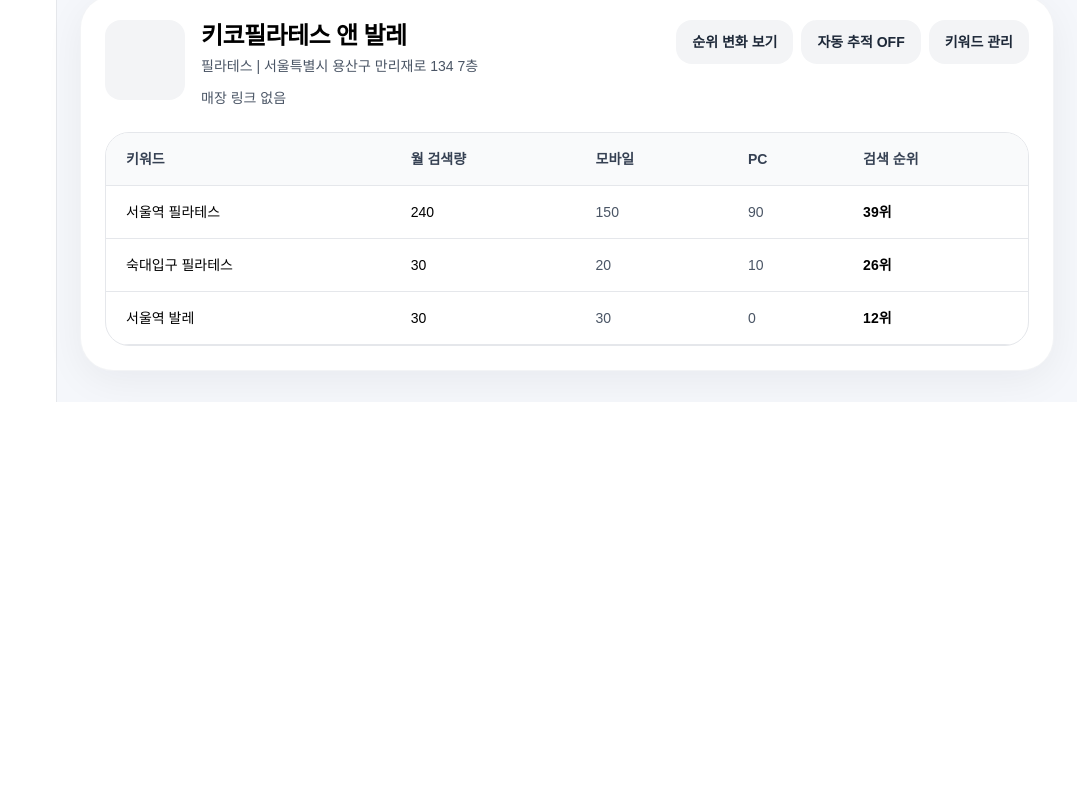
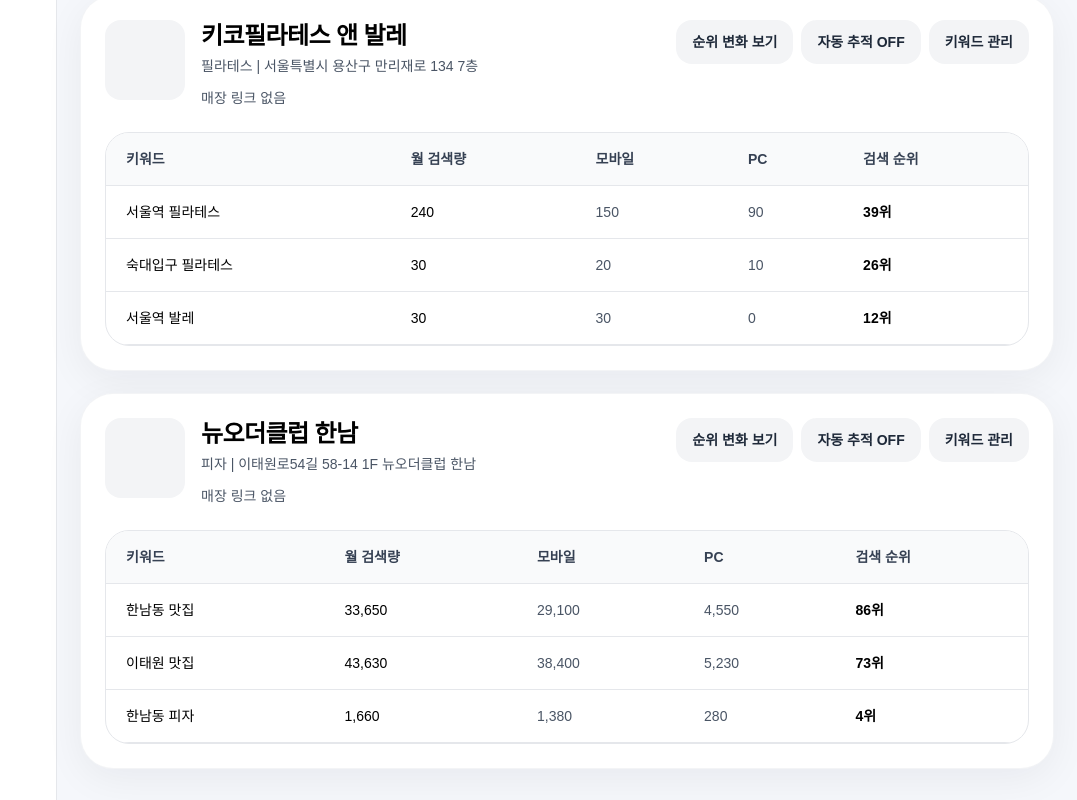
Before and after one commit to unother66-max/Neworder, a Next.js app: page /place in a window 1280 px wide. Shown: the part 402-1202 px from the top of the page, without its empty margins (203-1280 px from the left). Before the commit the page ends 804 px from the top, so only its background shows below. Built offline with nearby package versions, Linux system fonts and the light colour scheme.

Commit message:
style: change place register to centered modal

```diff
--- a/app/place/page.tsx
+++ b/app/place/page.tsx
@@ -54,6 +54,35 @@
           mobile: "30",
           pc: "0",
           rank: "12위",
+        },
+      ],
+    },
+    {
+      name: "뉴오더클럽 한남",
+      category: "피자",
+      address: "이태원로54길 58-14 1F 뉴오더클럽 한남",
+      placeLink: "",
+      keywords: [
+        {
+          keyword: "한남동 맛집",
+          monthly: "33,650",
+          mobile: "29,100",
+          pc: "4,550",
+          rank: "86위",
+        },
+        {
+          keyword: "이태원 맛집",
+          monthly: "43,630",
+          mobile: "38,400",
+          pc: "5,230",
+          rank: "73위",
+        },
+        {
+          keyword: "한남동 피자",
+          monthly: "1,660",
+          mobile: "1,380",
+          pc: "280",
+          rank: "4위",
         },
       ],
     },
@@ -133,9 +162,7 @@
 
   const handleRegisterPlace = (item: SearchPlaceItem) => {
     const exists = stores.some(
-      (store) =>
-        store.name === item.title &&
-        store.address === item.address
+      (store) => store.name === item.title && store.address === item.address
     );
 
     if (exists) {
@@ -259,7 +286,8 @@
               </div>
 
               <p className="mt-4 text-sm text-gray-500">
-                기준 순위 조회중 · IP, 설정한 위치, 시간에 따라 순위 오차가 발생할 수 있습니다.
+                기준 순위 조회중 · IP, 설정한 위치, 시간에 따라 순위 오차가
+                발생할 수 있습니다.
               </p>
             </div>
 
@@ -372,16 +400,28 @@
         </section>
 
         {isModalOpen && (
-          <div className="fixed inset-0 z-50 flex items-start justify-center bg-white px-6 py-10">
-            <div className="w-full max-w-5xl">
-              <div className="mb-10 flex items-start justify-between border-b border-gray-200 pb-8">
-                <h2 className="text-6xl font-black tracking-tight text-black">
+          <div
+            className="fixed inset-0 z-50 bg-black/35 backdrop-blur-[2px]"
+            onClick={closeModal}
+          >
+            <div className="flex min-h-screen items-center justify-center p-4">
+              <div
+                className="w-full max-w-5xl rounded-[36px] bg-white p-8 shadow-2xl"
+                onClick={(e) => e.stopPropagation()}
+              >
+                <div className="mb-8 flex items-center justify-between">
+                  <div>
+                    <h2 className="text-5xl font-black tracking-tight text-black">
                       매장등록
                     </h2>
+                    <p className="mt-3 text-base text-gray-500">
+                      네이버 검색 기준으로 매장 이름을 검색하고 등록하세요.
+                    </p>
+                  </div>
 
                   <button
                     onClick={closeModal}
-                  className="rounded-3xl bg-gray-100 px-8 py-6 text-3xl font-bold text-gray-800"
+                    className="rounded-3xl bg-gray-100 px-7 py-5 text-2xl font-bold text-gray-800"
                   >
                     취소
                   </button>
@@ -393,7 +433,7 @@
                     value={placeQuery}
                     onChange={(e) => setPlaceQuery(e.target.value)}
                     placeholder="매장 이름을 검색하세요"
-                  className="flex-1 bg-white px-8 py-8 text-2xl text-black outline-none placeholder:text-gray-400"
+                    className="flex-1 bg-white px-8 py-7 text-2xl text-black outline-none placeholder:text-gray-400"
                   />
 
                   <button
@@ -410,7 +450,7 @@
                   </p>
                 )}
 
-              <div className="mt-10 space-y-4">
+                <div className="mt-8 max-h-[420px] space-y-4 overflow-y-auto pr-1">
                   {placeResults.map((item, index) => (
                     <button
                       key={`${item.title}-${index}`}
@@ -440,6 +480,7 @@
                 </div>
               </div>
             </div>
+          </div>
         )}
       </div>
     </main>
```
Lines whose indentation alone changed are shown as unchanged.
